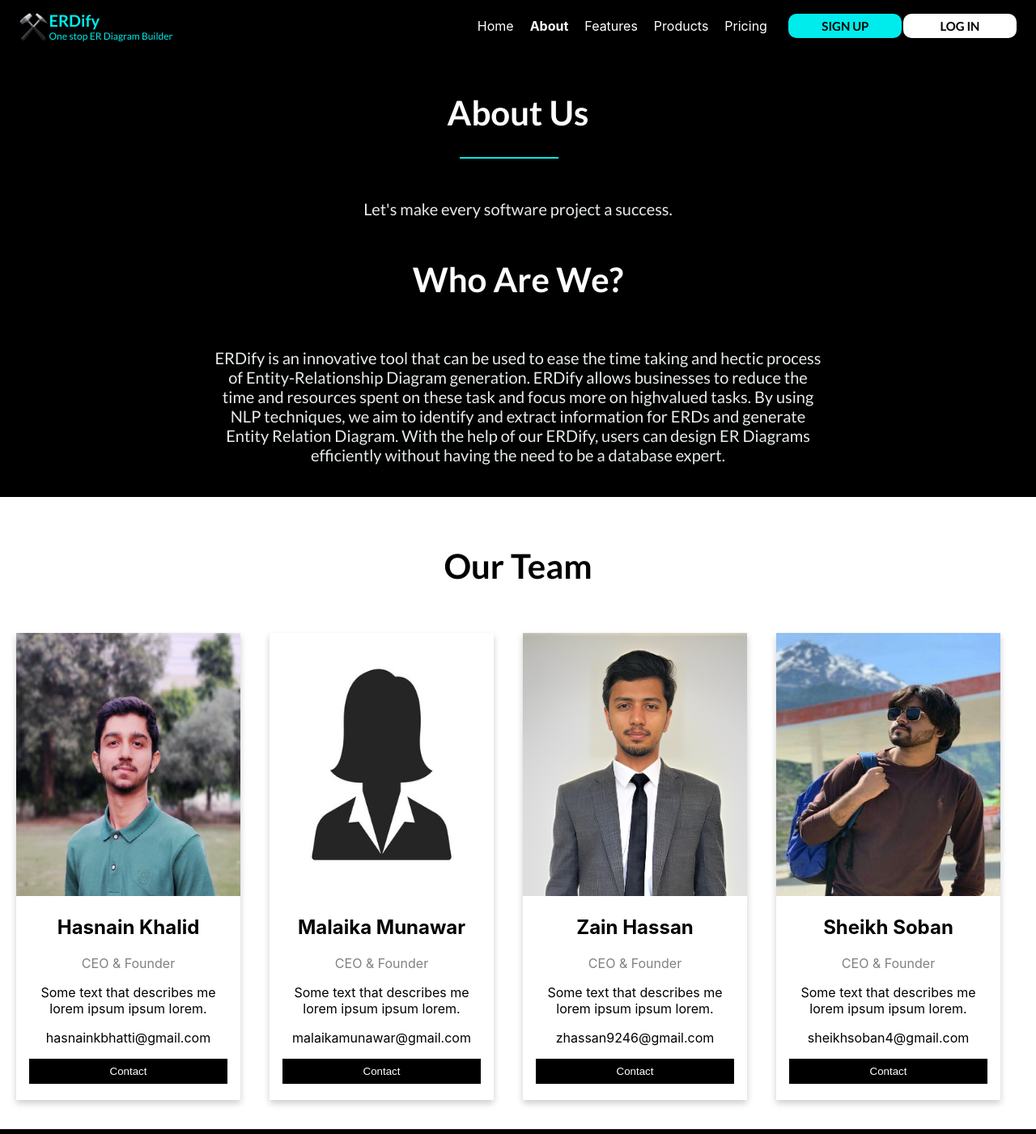
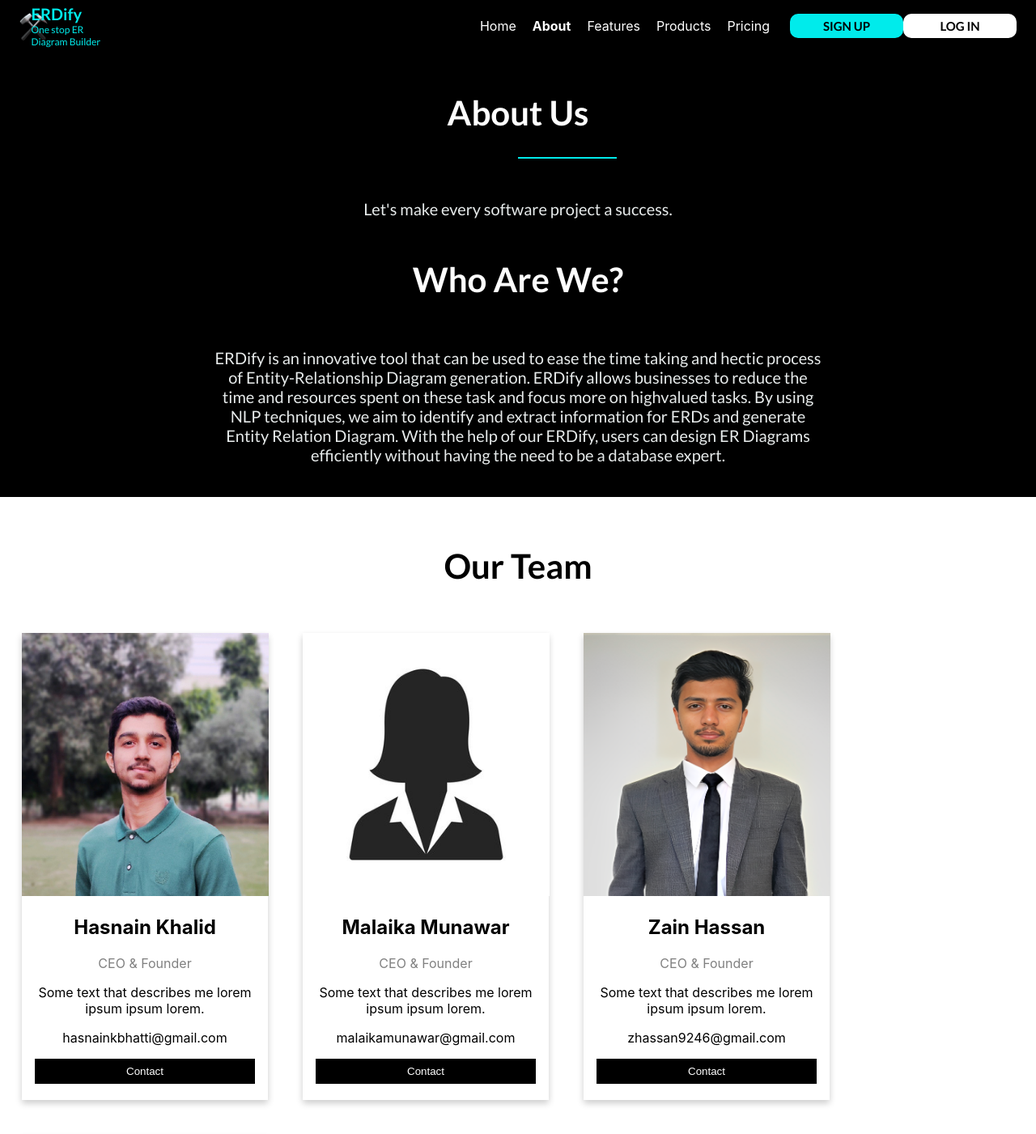
Before and after one commit to hkb2001/FYP-G27, a React (Create React App) app: page /about in a window 1280 px wide. Shown: the top 1401 px of the page at 81% size. Built offline with nearby package versions, Linux system fonts and the light colour scheme.

Commit message:
UI changes

```diff
--- a/src/components/About.js
+++ b/src/components/About.js
@@ -66,10 +66,10 @@
 
   column: {
     float: "left",
-    width: "293px",
+    width: "320px",
     marginBottom: "20px",
     padding: "0 8px",
-    marginLeft: "4px",
+    marginLeft: "11px",
   },
 
   card: {
@@ -121,7 +121,7 @@
   },
 
   img: {
-    width: "277px",
+    width: "305px",
     height: "325px",
     borderBottom: "5",
   },
@@ -144,7 +144,7 @@
     border: "1px solid #00ebeb",
     width: "120px",
     marginBottom: "50px",
-    marginLeft: "3px",
+    marginLeft: "75px",
   },
 }));
 
--- a/src/components/Features.js
+++ b/src/components/Features.js
@@ -67,10 +67,10 @@
 
   column: {
     float: "left",
-    width: "293px",
+    width: "313px",
     marginBottom: "30px",
     padding: "0 8px",
-    marginLeft: "4px",
+    marginLeft: "17px",
   },
 
   card: {
@@ -140,7 +140,7 @@
     border: "1px solid #00ebeb",
     width: "120px",
     marginBottom: "20px",
-    marginLeft: "7px",
+    marginLeft: "80px",
   },
 }));
 
--- a/src/components/NavBar.js
+++ b/src/components/NavBar.js
@@ -26,26 +26,24 @@
   logo: {
     width: "35px",
     backgroundColor: "#000000",
-    marginRight: "0px",
+    marginRight: "-20px",
     height: "35px",
   },
   titleContainer: {
     display: "flex",
     flexDirection: "column",
-    paddingRight: "370px",
+    paddingRight: "445px",
 
   },
   name: {
     color: "#00EBEB",
-    cursor: "pointer",
+
     fontWeight: "bold",
     fontSize:'20px',
 
     fontFamily: "'Lato', sans-serif",
     textAlign: "left",
-    "&:hover": {
-      color: "#ffffff",
-    },
+
     ['@media (max-width:10px)']: {
       paddingBottom: "1rem"
     }
@@ -55,9 +53,7 @@
     color: "#00EBEB",
     textAlign: "left",
     fontSize: "12px",
-    "&:hover": {
-      color: "#ffffff",
-    },
+
   },
   btn: {
     marginLeft: theme.spacing(2),
--- a/src/components/bottombar.js
+++ b/src/components/bottombar.js
@@ -43,14 +43,12 @@
     },
     name: {
       color: "#00EBEB",
-      cursor: "pointer",
+
       fontWeight: "bold",
       marginLeft: '30px',
       fontFamily: "'Lato', sans-serif",
       marginTop: "20px",
-      "&:hover": {
-        color: "#ffffff",
-      },
+
     },
     subtitle: {
       fontFamily: "'Lato', sans-serif",
@@ -60,9 +58,7 @@
 
       fontSize: "12px",
       width: '190px',
-      "&:hover": {
-        color: "#ffffff",
-      },
+
     },
     note :{
       width: '550px',
--- a/src/components/pricing.js
+++ b/src/components/pricing.js
@@ -154,7 +154,7 @@
     <div variant="h4" className={classes.title}>Pricing Plans</div>
     <div className={classes.head}> </div>
     <div className={classes.space1}> </div>
-    <div className={classes.text}>Transforming ideas into reality - our innovative feature revolutionizes the way you work</div>
+    <div className={classes.text}>Tailor your experience with our flexible pricing plans, providing value and convenience to meet your specific needs and budget</div>
   </div>
       <div className={classes.pricingContainer}>
         <div className={classes.pricingList}>
--- a/src/components/products.js
+++ b/src/components/products.js
@@ -153,13 +153,25 @@
     marginBottom: "20px",
     marginLeft: "0px",
   },
+  head: {
+        border: '1px solid #00ebeb',
+        width: "120px",
+        marginBottom: "20px",
+        marginLeft: "5px"
+
+      },
 }));
 
 function Products() {
   const classes = useStyles();
   return (
     <div className={classes.fullpage}>
-
+  <div className={classes.titleContainer}>
+    <div variant="h4" className={classes.title}>Our Products</div>
+    <div className={classes.head}> </div>
+    <div className={classes.space1}> </div>
+    <div className={classes.text}>Discover and elevate your daily experiences with our premium product collection</div>
+  </div>
 
       <div className={classes.productContainer}>
         <div className={classes.productList}>
```
